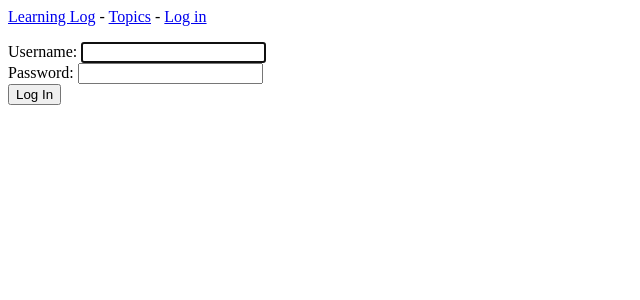
After one commit to samlee088/learning_log, a Django app: page /accounts/login/ in a window 1280 px wide. The commit adds this page. Shown: the top 300 px of the page, without its empty margins (0-640 px from the left). Run offline with Django 5.2, Linux system fonts and the light colour scheme.

Commit message:
using django authentication, able for a user to check and see if they are logged in, display login button if not logged in

```diff
--- /dev/null
+++ b/learningLog/accounts/templates/registration/login.html
@@ -0,0 +1,10 @@
+{% extends "learning_logs/base.html" %} {% block content %} {% if form.errors %}
+<p>Your username and password didn't match. Please try again.</p>
+{% endif %}
+
+<form action="{% url 'accounts:login' %}" method="post">
+  {% csrf_token%} {{ form.as_div }}
+  <button name="submit">Log In</button>
+</form>
+
+{% endblock content %}
--- /dev/null
+++ b/learningLog/accounts/urls.py
@@ -0,0 +1,9 @@
+"""Defines URL patterns for accounts."""
+
+from django.urls import path, include
+
+app_name='accounts'
+urlpatterns=[
+    # Include default auth urls.
+    path('', include('django.contrib.auth.urls')),
+]
--- a/learningLog/learningLog/settings.py
+++ b/learningLog/learningLog/settings.py
@@ -125,3 +125,6 @@ STATIC_URL = 'static/'
 # https://docs.djangoproject.com/en/5.0/ref/settings/#default-auto-field
 
 DEFAULT_AUTO_FIELD = 'django.db.models.BigAutoField'
+
+# My settings
+LOGIN_REDIRECT_URL = 'learning_logs:index'
--- a/learningLog/learningLog/urls.py
+++ b/learningLog/learningLog/urls.py
@@ -19,5 +19,7 @@ from django.urls import path, include
 
 urlpatterns = [
     path('admin/', admin.site.urls),
+    path('accounts/', include('accounts.urls')),
     path('', include('learning_logs.urls')),
+
 ]
--- a/learningLog/learning_logs/templates/learning_logs/base.html
+++ b/learningLog/learning_logs/templates/learning_logs/base.html
@@ -1,6 +1,11 @@
 <p>
   <a href="{% url 'learning_logs:index' %}">Learning Log</a> -
-  <a href="{% url 'learning_logs:topics' %}">Topics</a>
+  <a href="{% url 'learning_logs:topics' %}">Topics</a> -
+  {% if user.is_authenticated %}
+    Hello, {{user.username}}.
+  {% else %}
+    <a href="{% url 'accounts:login' %}">Log in</a>
+  {% endif %}
 </p>
 
 {% block content%}{% endblock content %}
```
